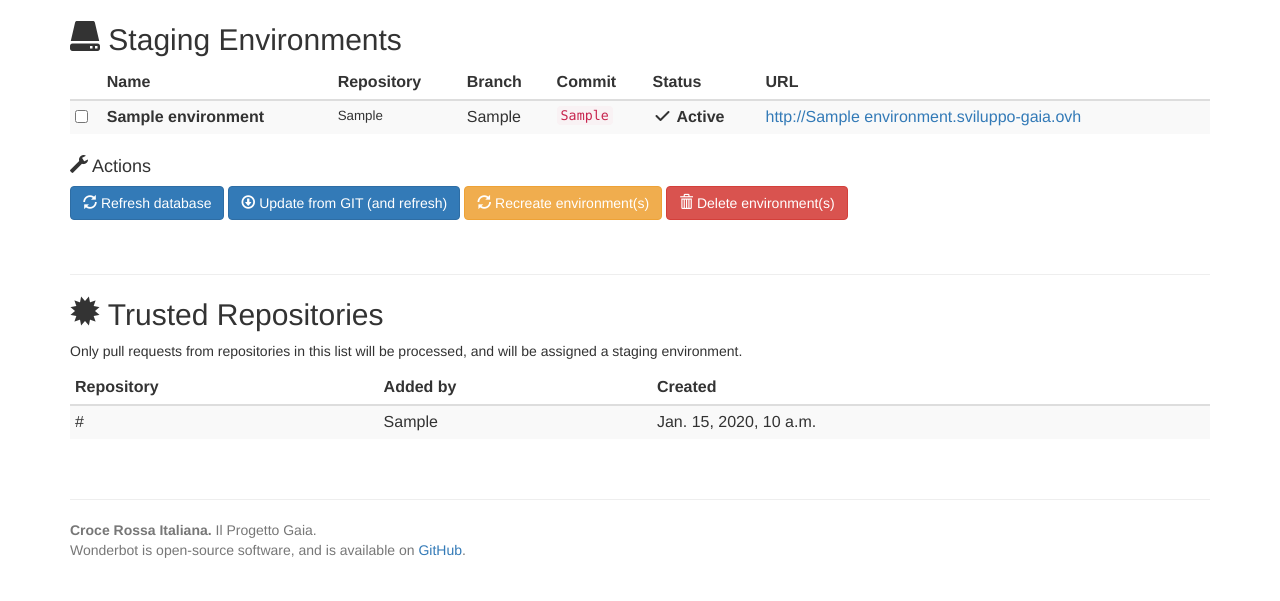
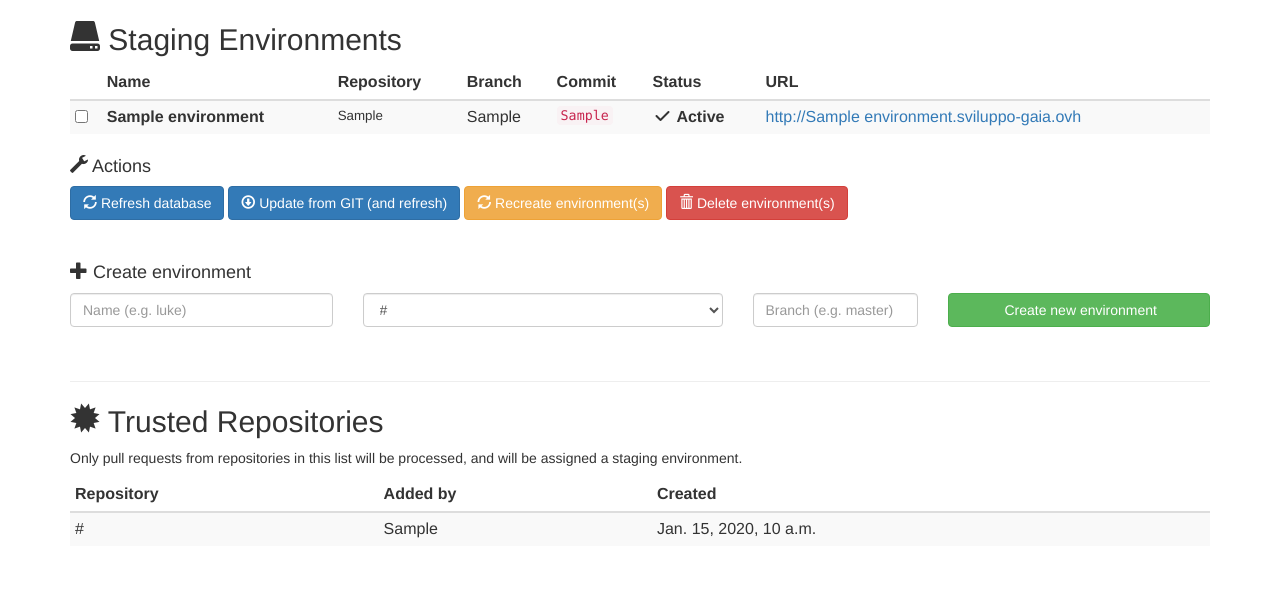
Before and after one commit to CroceRossaItaliana/wonderbot, a Django app: page / in a window 1280 px wide. Shown: the top 601 px of the page. Run offline with Django 3.2, Linux system fonts and the light colour scheme; tables that the repository leaves empty hold one stand-in row (values such as "Sample post"); parts of the project's set-up code (start-up, migrations or seed data) failed here and were passed over; some libraries are stand-ins or nearby versions.

Commit message:
Ability to create new environments

```diff
--- a/staging/templates/index.html
+++ b/staging/templates/index.html
@@ -89,6 +89,39 @@
                     </button>
 
                 </p>
+                <p>&nbsp;</p>
+
+                <h4><i class="glyphicon glyphicon-plus"></i> Create environment</h4>
+                <p>
+
+                    <div class="row">
+                        <div class="col-md-3">
+                          <input type="text" name="name" class="form-control" placeholder="Name (e.g. luke)"
+                                 maxlength="16" pattern="[a-z0-9\-]+" />
+                        </div>
+                        <div class="col-md-4">
+                          <select name="repo_id" class="form-control">
+                              {% for r in repositories %}
+                                <option value="{{ r.pk }}">{{ r.url }}</option>
+                              {% endfor %}
+                          </select>
+                        </div>
+                        <div class="col-md-2">
+                          <input type="text" name="branch" class="form-control" placeholder="Branch (e.g. master)"
+                                 maxlength="16" pattern="[a-z0-9\-]+" />
+                        </div>
+                        <div class="col-md-3">
+                            <button type="submit" name="action" value="create"
+                                    class="btn btn-success btn-block">
+                                <i class="glyphicon glyphicon-new"></i>
+                                Create new environment
+                            </button>
+                        </div>
+
+
+                    </div>
+
+                </p>
 
             </form>
 
--- a/staging/views.py
+++ b/staging/views.py
@@ -28,6 +28,16 @@ def index(request):
 
         elif request.POST["action"] == "delete":
             [e.queue_for_deletion() for e in selection]
+
+        if request.POST["action"] == "create":
+            name = request.POST["name"].lower().strip()
+            repo_id = int(request.POST["repo_id"])
+            repo = AllowedRepository.objects.get(pk=repo_id)
+            branch = request.POST["branch"].strip()
+            e = Environment(name=name, repository=repo.url, branch=branch,
+                            sha="N/D")
+            e.save()
+            e.queue_for_creation()
 
     context = {"environments": Environment.objects.all(),
                "repositories": AllowedRepository.objects.all()}
```
